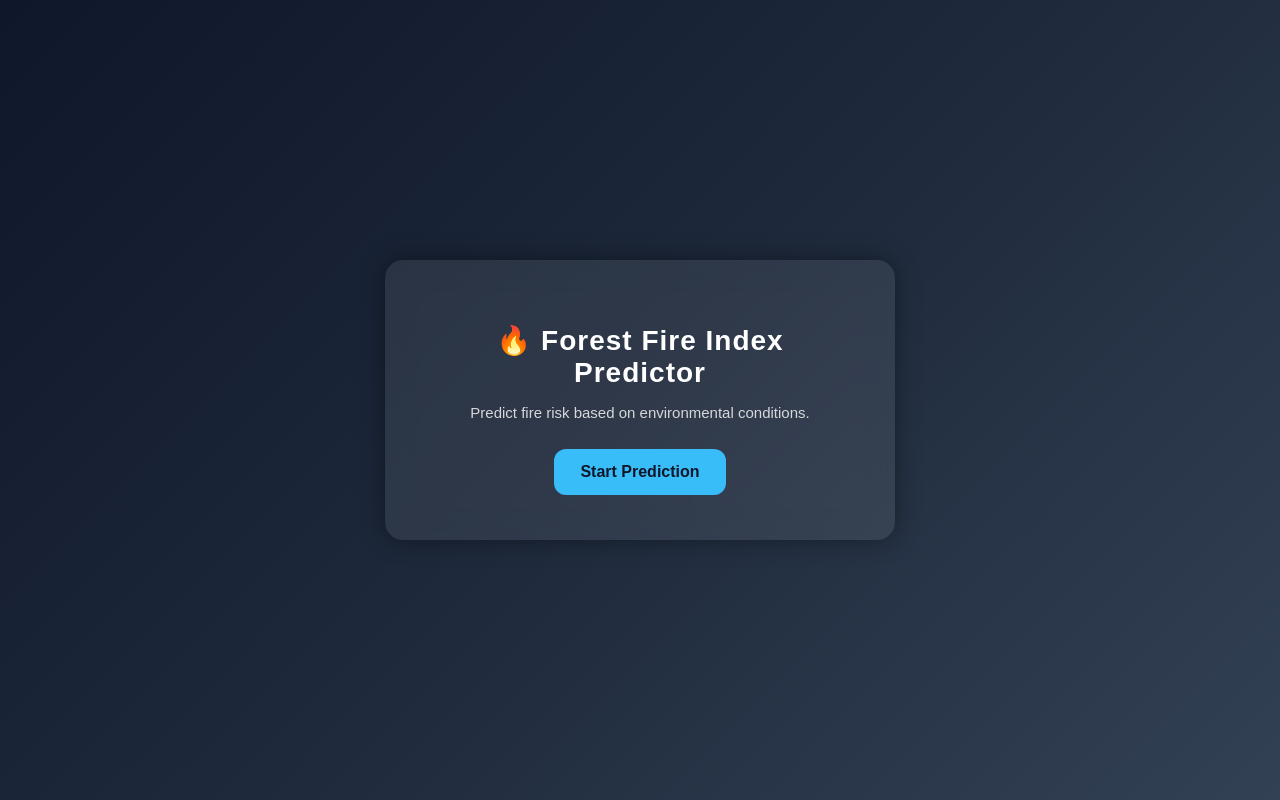
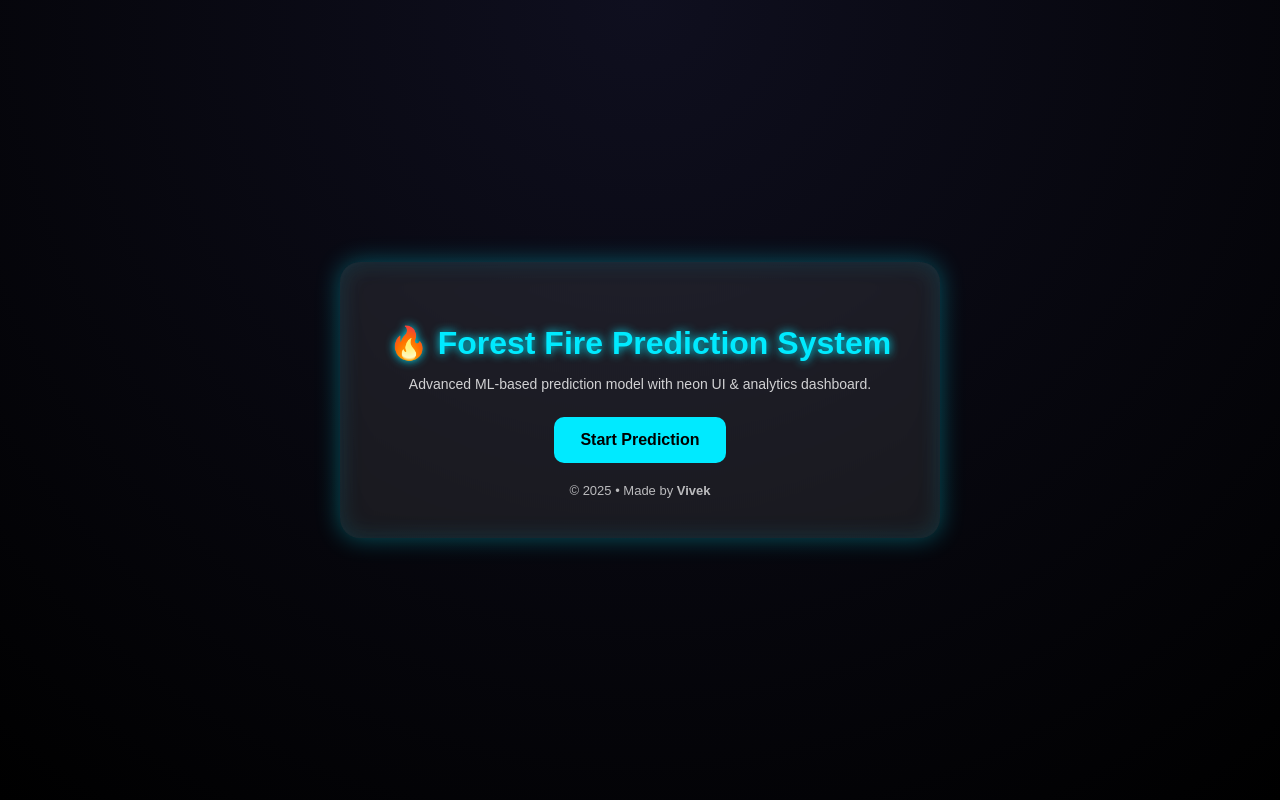
Before and after one commit to vivek-meena/testforestfire, a Flask app: page / in a window 1280 px wide. Run offline with Flask 3, Linux system fonts and the light colour scheme; parts of the project's set-up code (start-up, migrations or seed data) failed here and were passed over.

Commit message:
Premium UI Added

```diff
--- a/templates/index.html
+++ b/templates/index.html
@@ -3,70 +3,82 @@
 <head>
     <meta charset="UTF-8">
     <meta name="viewport" content="width=device-width, initial-scale=1.0">
-    <title>Forest Fire Prediction</title>
+    <title>Forest Fire Prediction | Premium</title>
 
     <style>
         body {
             margin: 0;
             padding: 0;
             font-family: "Poppins", sans-serif;
-            background: linear-gradient(135deg, #0f172a, #1e293b, #334155);
+            background: radial-gradient(circle at top, #0f0f1f, #000);
+            color: white;
+            height: 100vh;
             display: flex;
+            justify-content: center;
             align-items: center;
-            justify-content: center;
-            height: 100vh;
-            color: white;
         }
 
         .container {
             text-align: center;
-            background: rgba(255,255,255,0.08);
-            padding: 45px;
-            border-radius: 18px;
-            backdrop-filter: blur(15px);
-            box-shadow: 0 0 25px rgba(0,0,0,0.4);
+            padding: 40px;
             width: 90%;
-            max-width: 420px;
+            max-width: 520px;
+            border-radius: 20px;
+            backdrop-filter: blur(12px);
+            background: rgba(255, 255, 255, 0.08);
+            box-shadow: 0 0 25px #00eaff55, inset 0 0 25px #00eaff22;
         }
 
         h1 {
-            font-size: 28px;
-            margin-bottom: 15px;
-            font-weight: 600;
-            letter-spacing: 1px;
+            font-size: 32px;
+            margin-bottom: 10px;
+            color: #00eaff;
+            text-shadow: 0 0 10px #00eaff;
         }
 
         p {
-            font-size: 15px;
             opacity: 0.8;
-            margin-bottom: 28px;
+            font-size: 14px;
+            margin-bottom: 25px;
         }
 
         .btn {
             text-decoration: none;
-            background: #38bdf8;
+            display: inline-block;
             padding: 14px 26px;
-            color: #0f172a;
+            background: #00eaff;
+            color: #000;
+            border-radius: 10px;
             font-weight: bold;
-            border-radius: 12px;
+            font-size: 16px;
             transition: 0.3s;
-            font-size: 16px;
-            display: inline-block;
         }
 
         .btn:hover {
-            background: #0ea5e9;
+            box-shadow: 0 0 15px #00eaff, 0 0 30px #00eaff;
             transform: translateY(-3px);
-            box-shadow: 0px 6px 20px rgba(14,165,233,0.5);
+        }
+
+        .footer {
+            margin-top: 20px;
+            opacity: 0.7;
+            font-size: 13px;
         }
     </style>
 </head>
 
 <body>
-    <div class="container">
-        <h1>🔥 Forest Fire Index Predictor</h1>
-        <p>Predict fire risk based on environmental conditions.</p>
-        <a href="/predictdata" class="btn">Start Prediction</a>
+
+<div class="container">
+    <h1>🔥 Forest Fire Prediction System</h1>
+    <p>Advanced ML-based prediction model with neon UI & analytics dashboard.</p>
+
+    <a href="/predictdata" class="btn">Start Prediction</a>
+
+    <div class="footer">
+        © 2025 • Made by <b>Vivek</b>
     </div>
+</div>
+
 </body>
 </html>
```
Also changed, not shown: templates/home.html (+118 -67 lines).
